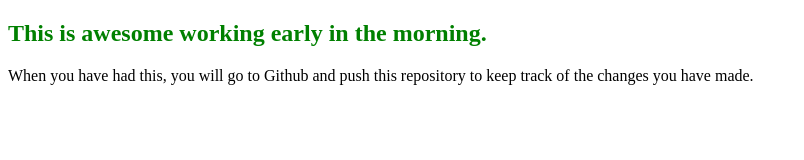
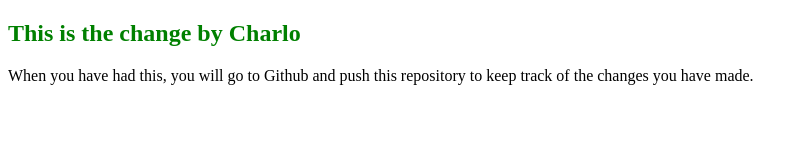
Before and after one commit to charlesmuchene/tutorial, a plain HTML site: page index.html in a window 1280 px wide. Shown: the whole page, without its empty margins (0-804 px from the left). Drawn offline with Linux system fonts and the light colour scheme.

Commit message:
Made changes to the head 1 of index.html

```diff
--- a/index.html
+++ b/index.html
@@ -4,7 +4,7 @@
 	<title>Tutorial</title>
 </head>
 <body>
-	<h2 style="color: green">This is awesome working early in the morning.</h2>
+	<h2 style="color: green">This is the change by Charlo</h2>
 	<p>When you have had this, you will go to Github and push this repository to keep track of the changes you have made.</p>
 </body>
 </html>
```
